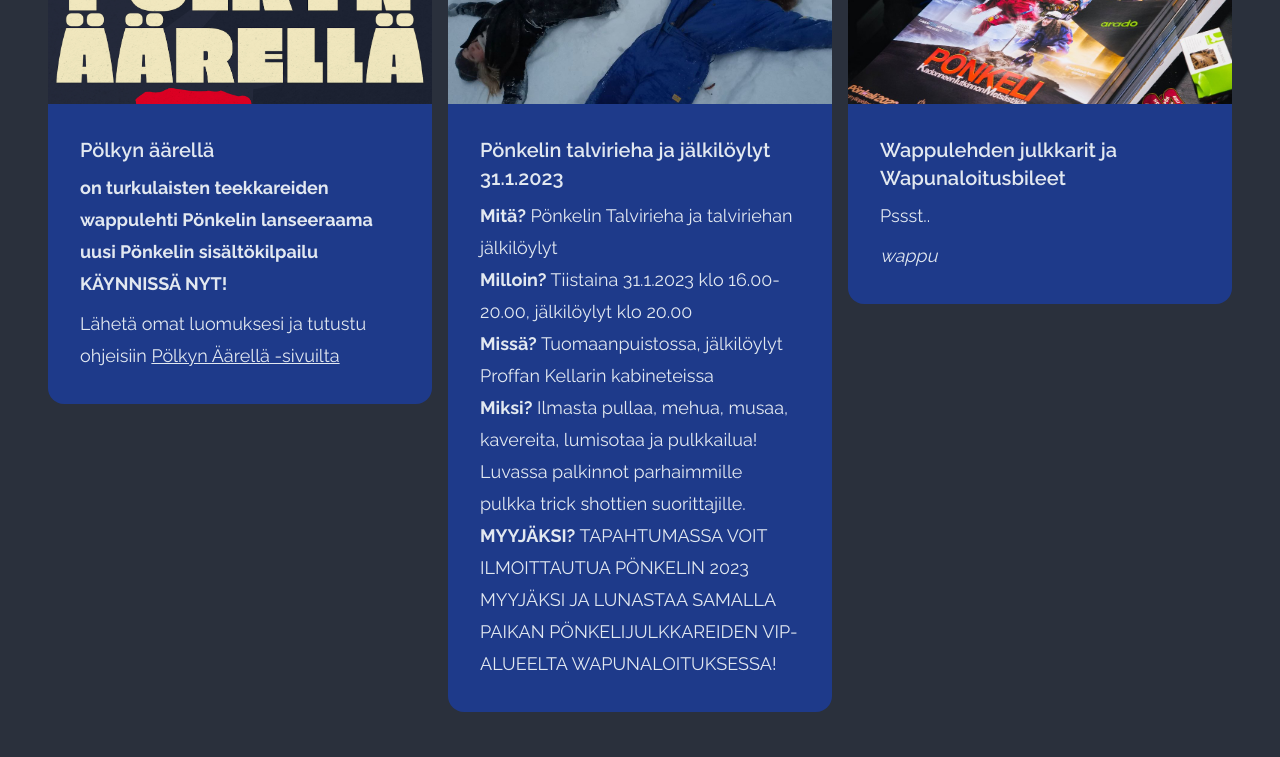
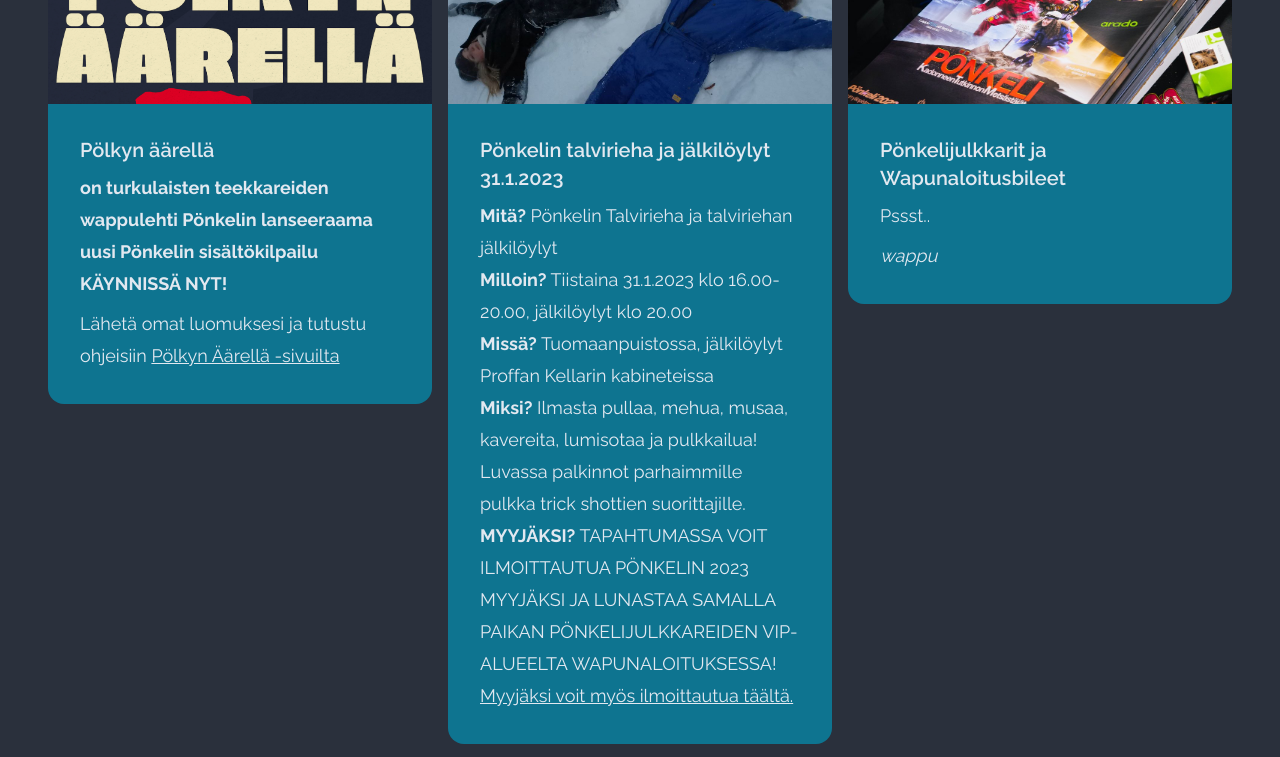
Before and after one commit to kolmeseiska/next-wappulehti, a Next.js app: page /tapahtumat in a window 1280 px wide. Shown: the part 300-1057 px from the top of the page. Built offline with nearby package versions, Linux system fonts and the light colour scheme.

Commit message:
Fix event parsing and add link to myyjarekry

```diff
--- a/components/Event.tsx
+++ b/components/Event.tsx
@@ -9,7 +9,7 @@
 
 const Event = ({ event }: Props) => {
   return (
-    <div className='card w-96 bg-blue-900 text-primary-content text-lg leading-8'>
+    <div className='card w-96 bg-cyan-700 text-primary-content text-lg leading-8'>
       <figure className='h-44'>
         <Image
           src={event.image || '/ponkelitausta.png'}
--- a/content/events.tsx
+++ b/content/events.tsx
@@ -64,11 +64,15 @@
         <strong>Miksi?</strong> Ilmasta pullaa, mehua, musaa, kavereita, lumisotaa ja pulkkailua! Luvassa palkinnot parhaimmille pulkka trick shottien suorittajille.
         <br />
         <strong>MYYJÄKSI?</strong>  TAPAHTUMASSA VOIT ILMOITTAUTUA PÖNKELIN 2023 MYYJÄKSI JA LUNASTAA SAMALLA PAIKAN PÖNKELIJULKKAREIDEN VIP-ALUEELTA WAPUNALOITUKSESSA!
+        <br />
+        <Link href='/myyjarekry' className='link'>
+          Myyjäksi voit myös ilmoittautua täältä.
+        </Link>
       </p>
     )
   },
   {
-    name: 'Wappulehden julkkarit ja Wapunaloitusbileet',
+    name: 'Pönkelijulkkarit ja Wapunaloitusbileet',
     date: '2023-04',
     image: '/ponkelijulkkari-1.jpg',
     description: (
--- a/pages/tapahtumat.tsx
+++ b/pages/tapahtumat.tsx
@@ -3,20 +3,36 @@
 import events, { PonkeliEvent } from '../content/events'
 
 const tapahtumat = () => {
+  const currentEvent: PonkeliEvent[] = []
   const upcomingEvents: PonkeliEvent[] = []
   const pastEvents: PonkeliEvent[] = []
 
+  const currentISODate = new Date().toISOString().slice(0, 10)
+
   for(const event of events) {
-    if(event.date && event.date < new Date().toISOString()) {
+    if(event.date && event.date < currentISODate) {
       pastEvents.push(event)
+    } else if(event.date && event.date > currentISODate) {
+      upcomingEvents.push(event)
     } else {
-      upcomingEvents.push(event)
+      currentEvent.push(event)
     }
   }
-
   return (
     <div className='container mx-auto px-4 justify-center py-16'>
       <h1 className='text-6xl font-extrabold pb-10 text-center'>Tapahtumat</h1>
+      {currentEvent.length
+        ? (
+          <>
+            <h1 className='text-2xl font-extrabold pb-10 text-center'>Tänään!</h1>
+            <div className='flex gap-4 items-start flex-wrap justify-center pb-10'>
+              {currentEvent.map(event => (
+                <Event key={event.name} event={event} />
+              ))}
+            </div>
+          </>
+        )
+        : null}
       <div className='flex gap-4 items-start flex-wrap justify-center'>
         {upcomingEvents.map(event => (
           <Event key={event.name} event={event} />
@@ -25,7 +41,6 @@
       <div className='py-10'>
         <h1 className='text-6xl font-extrabold pb-10 text-center'>Menneet tapahtumat</h1>
         <div className='flex gap-4 items-start flex-wrap justify-center'>
-
           {pastEvents.map(event => (
             <Event key={event.name} event={event} />
           ))}
```
